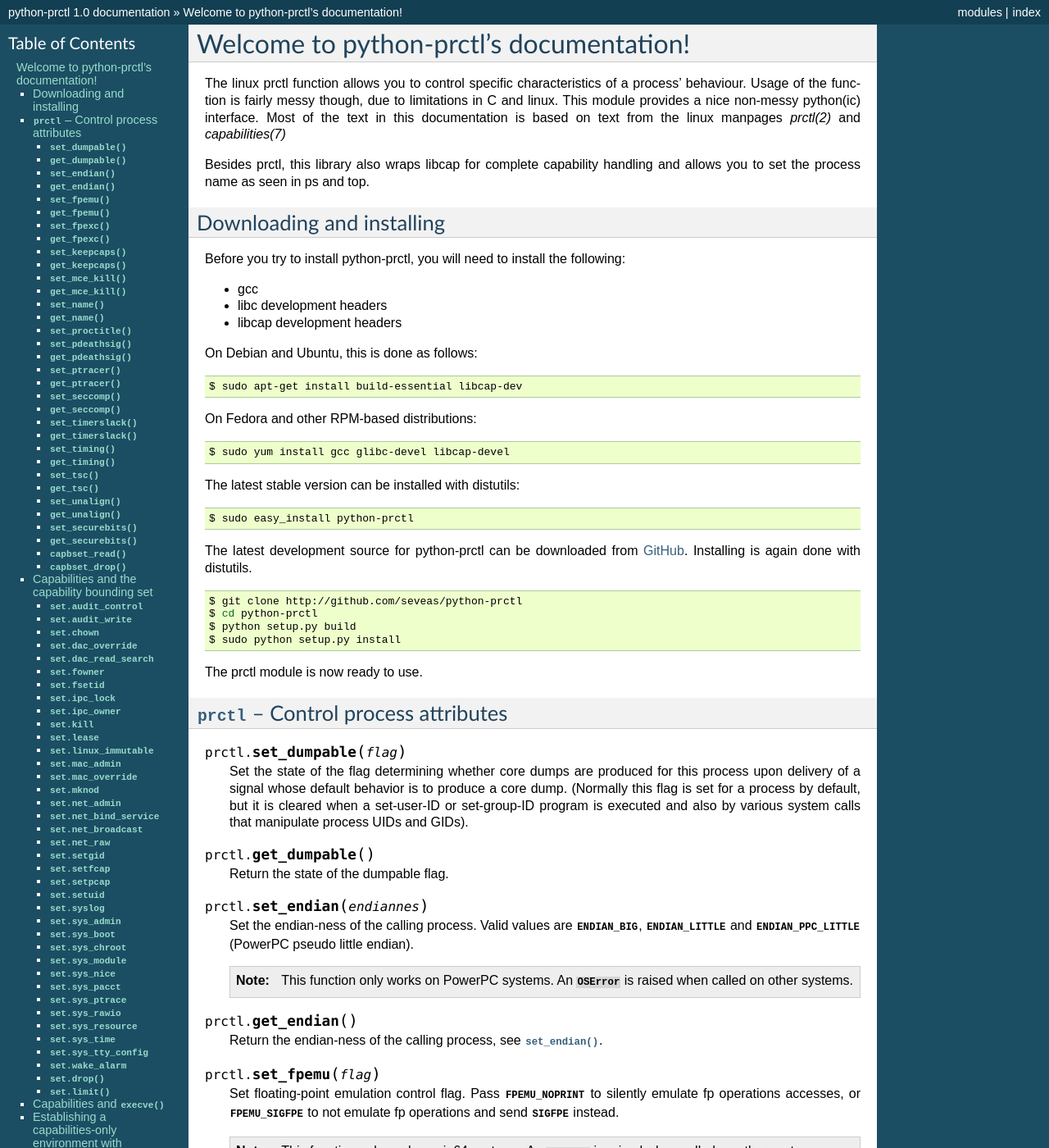
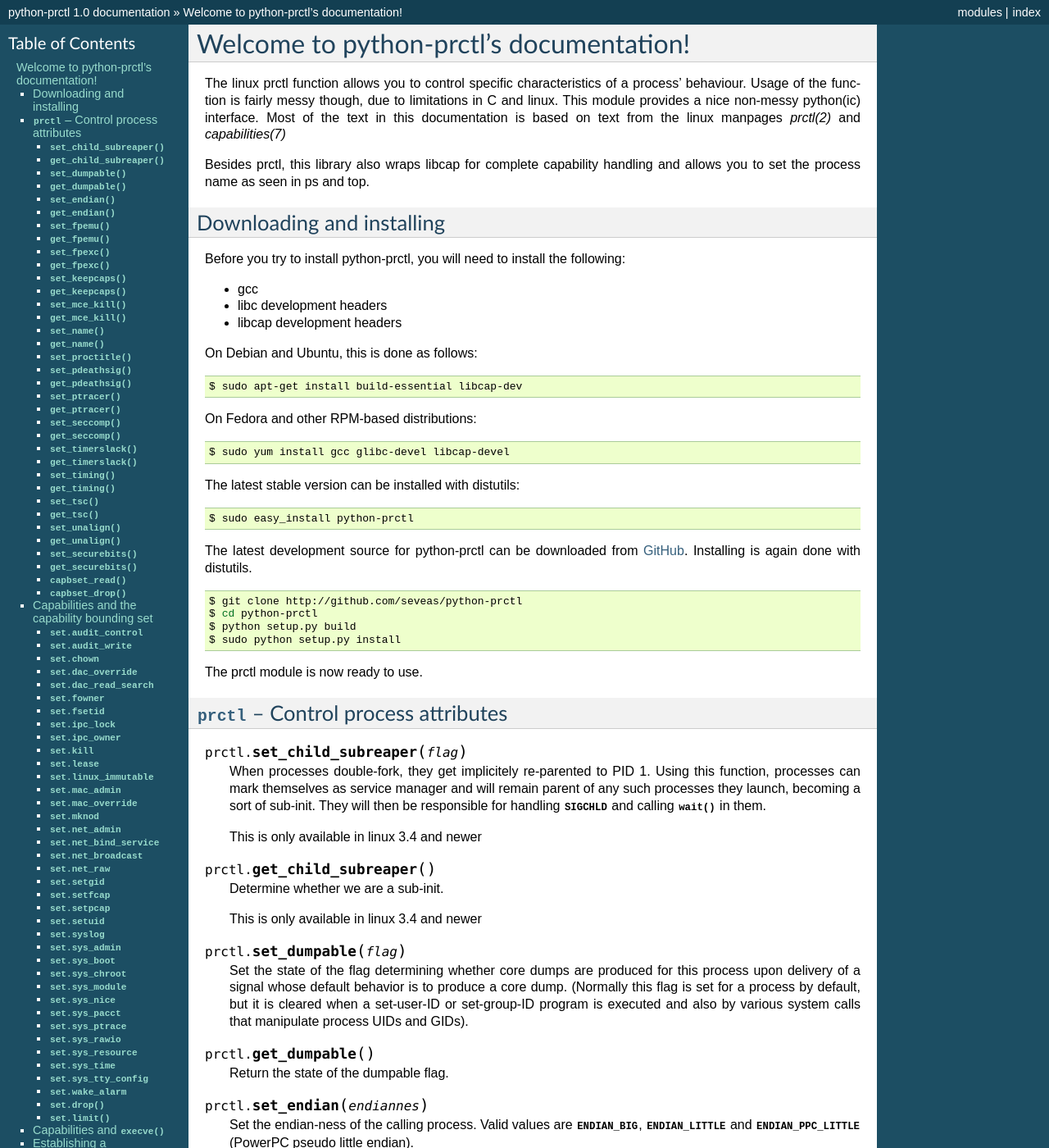
Before and after one commit to seveas/python-prctl, a Sphinx documentation site: the page built from docs/index.rst, in a window 1280 px wide and 1400 px high. Shown: the whole window at 82% size. Built offline with Sphinx 7.4.7, drawn with Linux system fonts in a browser that asks for light colours.

Commit message:
Add {get,set}_child_subreaper for making sub-init servicemanagers

```diff
--- a/docs/index.rst
+++ b/docs/index.rst
@@ -56,6 +56,22 @@
    :platform: Linux (2.6.25 or newer)
    :synopsis: Control process attributes
 .. moduleauthor:: Dennis Kaarsemaker <dennis@kaarsemaker.net>
+
+.. function:: set_child_subreaper(flag)
+
+  When processes double-fork, they get implicitely re-parented to PID 1. Using
+  this function, processes can mark themselves as service manager and will
+  remain parent of any such processes they launch, becoming a sort of sub-init.
+  They will then be responsible for handling :const:`~signal.SIGCHLD` and
+  calling :func:`wait` in them.
+
+  This is only available in linux 3.4 and newer
+
+.. function:: get_child_subreaper()
+
+  Determine whether we are a sub-init.
+
+  This is only available in linux 3.4 and newer
 
 .. function:: set_dumpable(flag)
 
--- a/test_prctl.py
+++ b/test_prctl.py
@@ -84,6 +84,12 @@
         def unknown_attr():
             prctl.capbset.foo = 1
         self.assertRaises(AttributeError, unknown_attr)
+
+    def test_child_subreaper(self):
+        self.assertEqual(prctl.get_child_subreaper(), 0)
+        prctl.set_child_subreaper(1)
+        self.assertEqual(prctl.get_child_subreaper(), 1)
+        prctl.set_child_subreaper(0)
 
     def test_dumpable(self):
         """Test manipulation of the dumpable flag"""
```
Also changed, not shown: 1 other file.
